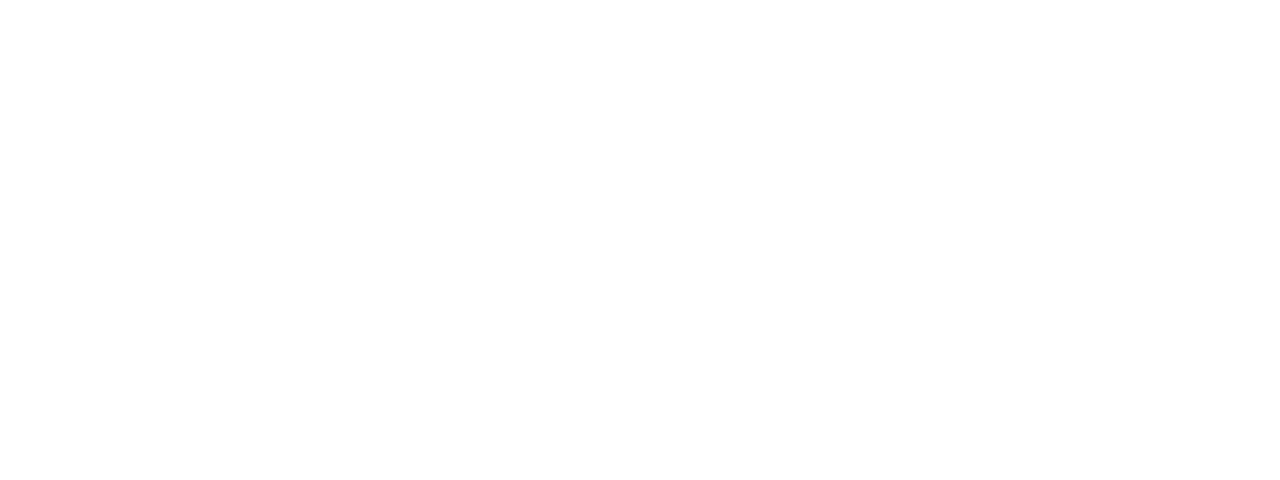
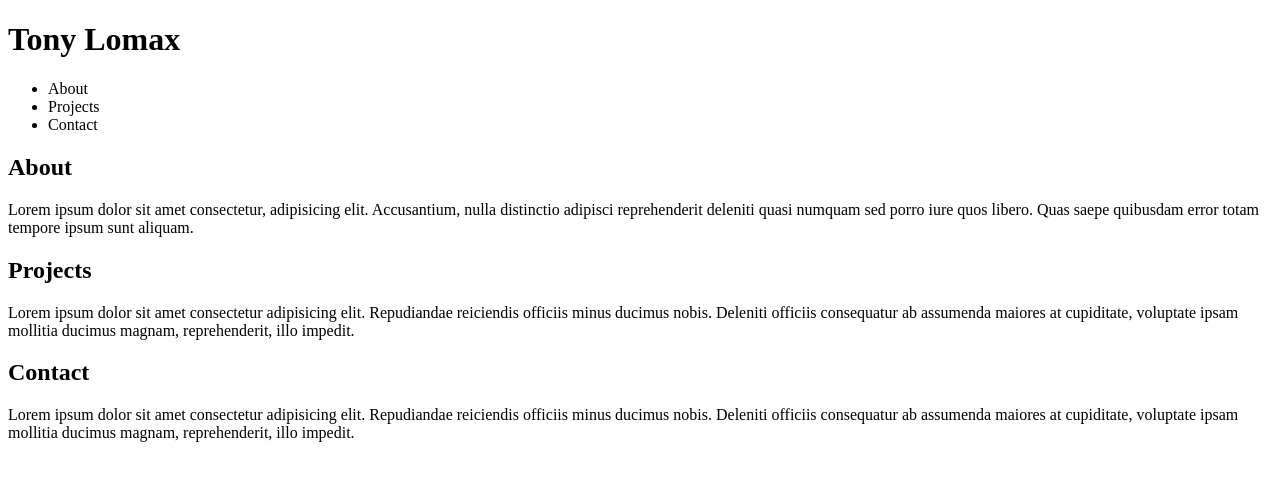
Before and after one commit to tonylomax/Portfolio, a plain HTML site: page index.html in a window 1280 px wide. Drawn offline with Linux system fonts and the light colour scheme.

Commit message:
HTML structure added

```diff
--- a/index.html
+++ b/index.html
@@ -6,5 +6,60 @@
     <meta http-equiv="X-UA-Compatible" content="ie=edge" />
     <title>Tony Lomax Portfolio</title>
   </head>
-  <body></body>
+  <body>
+    <header>
+      <h1>Tony Lomax</h1>
+      <nav>
+        <ul>
+          <li>
+            About
+          </li>
+          <li>
+            Projects
+          </li>
+          <li>
+            Contact
+          </li>
+        </ul>
+      </nav>
+    </header>
+    <section class="">
+      <article class="">
+        <h2>About</h2>
+        <p>
+          Lorem ipsum dolor sit amet consectetur, adipisicing elit. Accusantium,
+          nulla distinctio adipisci reprehenderit deleniti quasi numquam sed
+          porro iure quos libero. Quas saepe quibusdam error totam tempore ipsum
+          sunt aliquam.
+        </p>
+      </article>
+    </section>
+    <section>
+      <article>
+        <h2>
+          Projects
+        </h2>
+        <p>
+          Lorem ipsum dolor sit amet consectetur adipisicing elit. Repudiandae
+          reiciendis officiis minus ducimus nobis. Deleniti officiis consequatur
+          ab assumenda maiores at cupiditate, voluptate ipsam mollitia ducimus
+          magnam, reprehenderit, illo impedit.
+        </p>
+      </article>
+    </section>
+    <section>
+      <article>
+        <h2>
+          Contact
+        </h2>
+        <p>
+          Lorem ipsum dolor sit amet consectetur adipisicing elit. Repudiandae
+          reiciendis officiis minus ducimus nobis. Deleniti officiis consequatur
+          ab assumenda maiores at cupiditate, voluptate ipsam mollitia ducimus
+          magnam, reprehenderit, illo impedit.
+        </p>
+      </article>
+      <form></form>
+    </section>
+  </body>
 </html>
```
